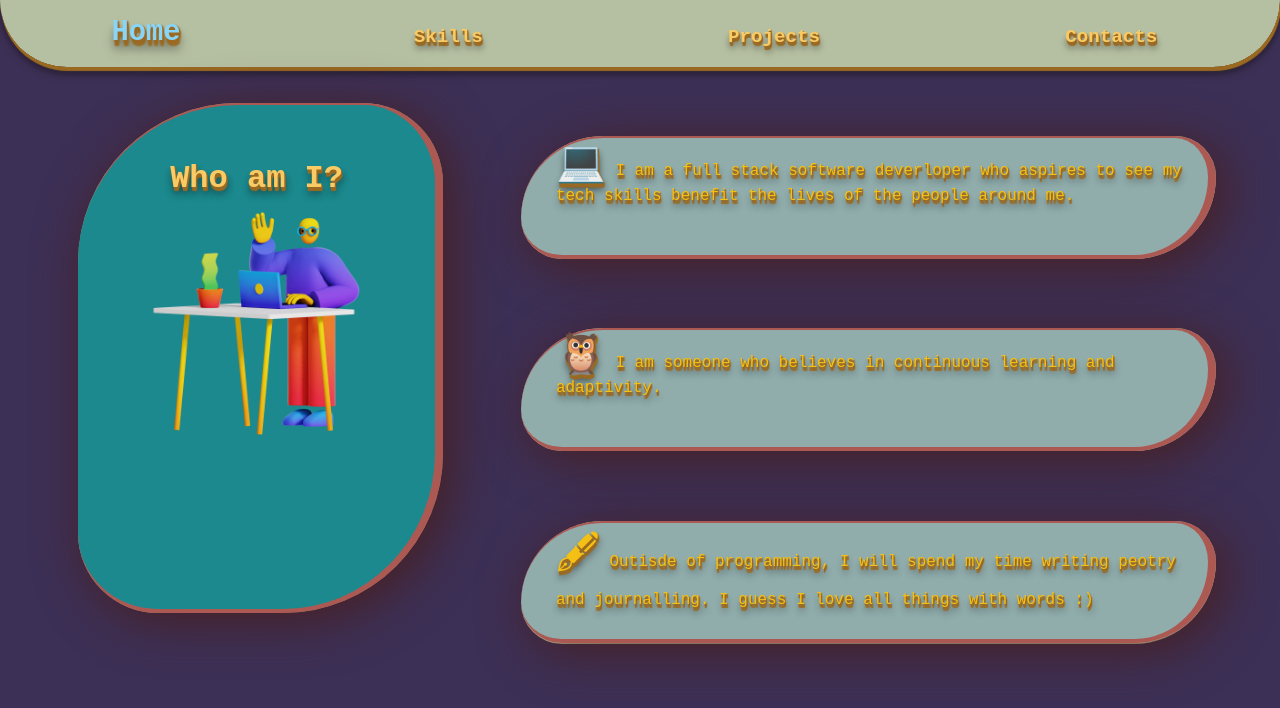
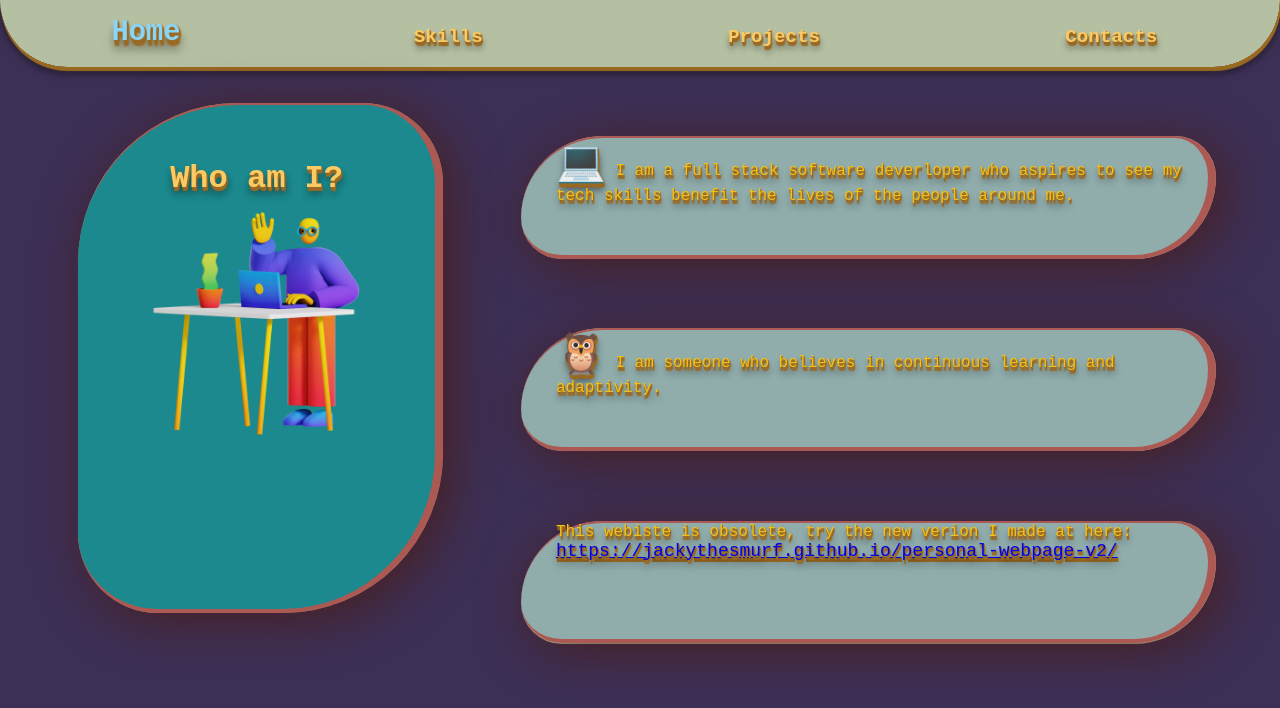
Before and after one commit to jackythesmurf/personal-webpage, a plain HTML site: page index.html in a window 1280 px wide. Shown: the top 708 px of the page. Drawn offline with nearby package versions, Linux system fonts and the light colour scheme.

Commit message:
Link to new website

```diff
--- a/index.html
+++ b/index.html
@@ -81,7 +81,8 @@
         </section>
         <section class="text-box" data-aos="slide-up" data-aos-duration="2000" data-aos-once="false">
           <p>
-            <span id="emoji">🖋</span> Outisde of programming, I will spend my time writing peotry and journalling. I guess I love all things with words :)
+            This webiste is
+            obsolete, try the new verion I made at here: <a href="https://jackythesmurf.github.io/personal-webpage-v2/">https://jackythesmurf.github.io/personal-webpage-v2/</a>
           </p>
 
         </section>
```
